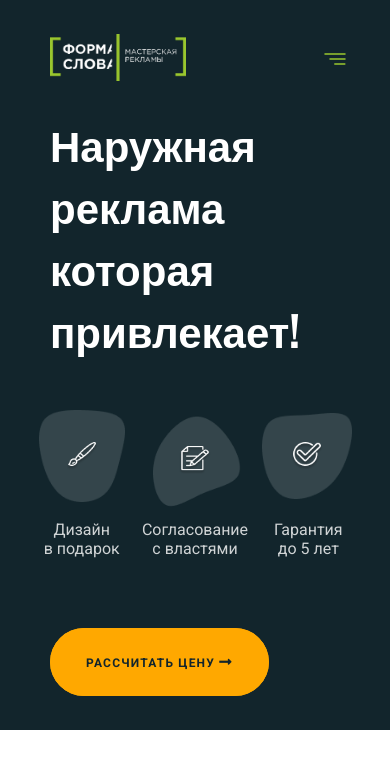
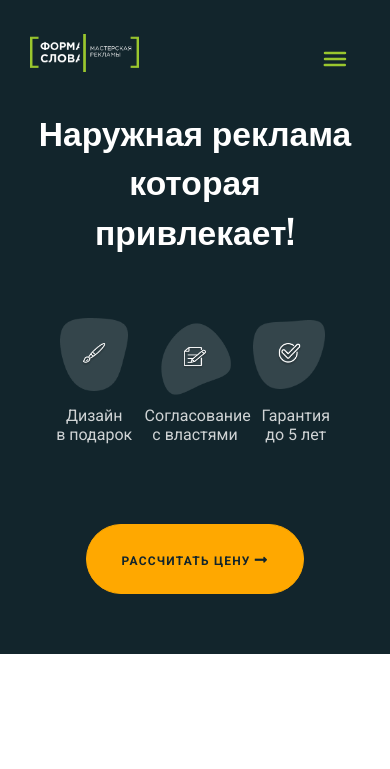
Before and after one commit to TeIxeTawre/forma-slova, a PHP site: page / in a window 390 px wide. Shown: the top 769 px of the page. Run offline with PHP 8.4, Linux system fonts and the light colour scheme; some libraries are stand-ins or nearby versions.

Commit message:
all screens completed

```diff
--- a/index.html
+++ b/index.html
@@ -130,7 +130,7 @@
 				</div>
 				<!-- /.header-two__navbar -->
 				<div class="header-two-slider owl-carousel owl-theme">
-					<div class="header-two-slider__item header-two-slider__item_moroil">
+					<div class="header-two-slider__item header-two-slider__item_moroil" style="background: url(img/moroil.jpg) no-repeat top center / 101%;">
 
 					</div>
 					<!-- /.header-two-slider__item -->
--- a/sass/_defualt-styles.sass
+++ b/sass/_defualt-styles.sass
@@ -17,7 +17,7 @@ body
 .btn-orange
  background-color: $orange
  border: 1px solid $orange
- transition: color .3s, border-color .1s, background-color .3s
+ transition: color .3s ease-in-out, border-color .1s ease-in-out, background-color .3s ease-in-out
  &:hover
   border-color: #fff
   background-color: transparent
@@ -25,7 +25,7 @@ body
 
 .btn-chang
  border: 1px solid $main-background
- transition: color .3s, border-color .1s, background-color .3s
+ transition: color .3s ease-in-out, border-color .1s ease-in-out, background-color .3s ease-in-out
  &:hover
   border-color: $orange
   background-color: $orange
--- a/sass/_header.sass
+++ b/sass/_header.sass
@@ -5,8 +5,9 @@
 
  &-one, &-two
   width: 50vw
+  height: 960px
   padding-top: 34px
-  padding-bottom: 100px
+  padding-bottom: 50px
 
  // first screen
  &-one
@@ -173,15 +174,12 @@ main, .main
    position: absolute
    top: 121px
    left: -209px
-   height: 758px
    width: 1119px
-   border-radius: 10px
    overflow: hidden
-   box-shadow: 0 30px 60px rgba(#000, .2)
    &__item
-    &_moroil
-     height: 100%
-     background: url(../img/moroil.jpg) no-repeat top center / 101%
+    border-radius: 10px
+    box-shadow: 0 30px 60px rgba(#000, .2)
+    height: 758px
 
 .ham
  cursor: pointer
@@ -200,23 +198,23 @@ main, .main
  fill: none
  transition: stroke-dasharray 400ms, stroke-dashoffset 400ms
  stroke: $green
- stroke-width: 3
+ stroke-width: 5
  border-radius: 5px
  stroke-linecap: round
 
 .ham .top
  stroke-dasharray: 40 82
- transform: translateY(7px)
+ transform: translateY(5px)
 
 .ham .middle
- stroke-dasharray: 30 111
+ stroke-dasharray: 40 111
 
 .ham .bottom
- stroke-dasharray: 20 161
- transform: translateY(-7px)
+ stroke-dasharray: 40 161
+ transform: translateY(-5px)
 
 .activeMenu .ham .top
- stroke-dasharray: 35 82
+ stroke-dasharray: 40 82
  stroke-dashoffset: -62px
  transform: translateY(0px)
 
--- a/sass/_media.sass
+++ b/sass/_media.sass
@@ -1,18 +1,25 @@
 @media (max-width: 1860px)
  .header
+  &-one, &-two
+   height: 100vh
   &-two
    &-slider
     top: 20%
     left: -20%
-    width: 110%
-    height: 70%
+    width: 55vw
+    height: auto
     &__item
-     background-size: cover
-     background-position-x: 80%
+     height: 37vw
+     background-size: cover !important
+     background-position-x: 80% !important
 
 @media (max-width: 1640px)
  html
   font-size: 8px
+
+ .header
+  &-one, &-two
+   height: auto !important
 
 @media (max-width: 1366px)
  html
@@ -79,6 +86,12 @@
  .header
   &-two
    padding-right: 32px
+   &-slider
+    top: 160px
+    left: -74px
+    width: 620px
+    &__item
+     height: 433px
 
    &__btn
     padding: 15px 20px 16px 19px
@@ -91,28 +104,27 @@
    &__phone
     font-size: 2rem
     line-height: 3rem
-   &-slider
-    top: 160px
-    left: -74px
-    width: 620px
-    height: 433px
 
 @media (max-width: 1100px)
  .header
   nav, .nav
    ul
-    display: none
+    position: fixed
+    top: 90px
+    left: 0
+    height: 0
+    width: 100vw
+    overflow: hidden
+
   &-two
    &-slider
-    top: 30%
-    left: 50%
-    width: 48%
+    top: 20% !important
+    left: -10%
+    width: 52vw
     z-index: 0
     height: auto !important
     &__item
-     height: 30vw
-     background-size: cover
-     background-position-x: 80%
+     height: 35vw
  .ham-first
   display: block
 
@@ -139,19 +151,51 @@
    padding: 0
    margin: 0
    position: static
+   &-slider
+    top: 30%
+    left: 50%
+    width: 48vw
+    z-index: 0
+    height: auto !important
+    &__item
+     height: 30vw
 
  .navbar-con
   display: none !important
 
  .ham-second
   display: block
-  margin-right: 30px
-
+  margin-right: 20px
 @media (max-width: 860px)
  .header-two-slider
   display: none !important
 
+ .ham-second
+  margin-right: 0
+
  .header
   &-one
+   padding-left: 30px
+   padding-right: 30px
    main, .main
     margin: 0 auto
+    display: flex
+    flex-direction: column
+    align-items: center
+
+    h1, .h1
+     text-align: center
+ .advantages
+  margin-right: 0
+  margin-left: 0
+
+@media (max-width: 560px)
+ html
+  font-size: 8px
+
+@media (max-width: 300px)
+ .advantages
+  display: none
+
+ .html
+  font-size: 6px
```
Also changed, not shown: css/styles.css, 1 other file.
